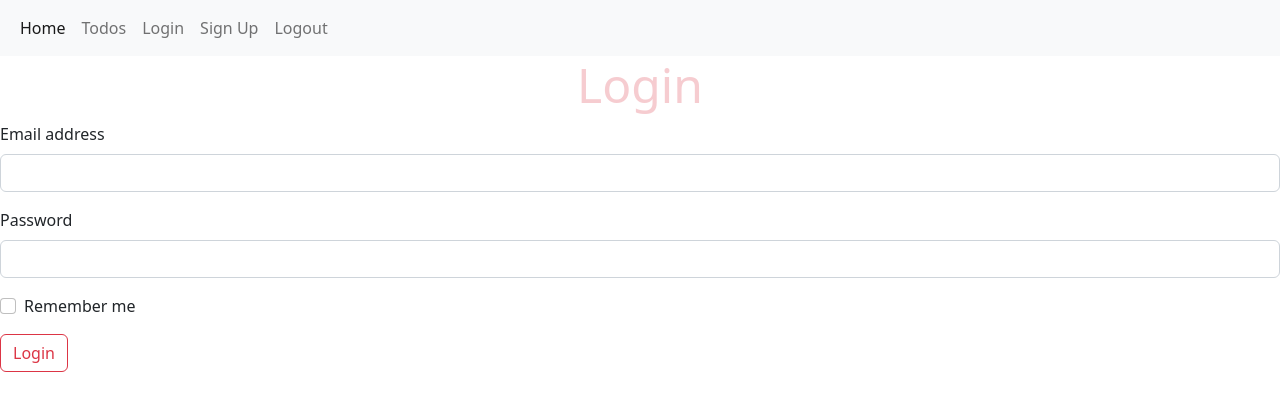
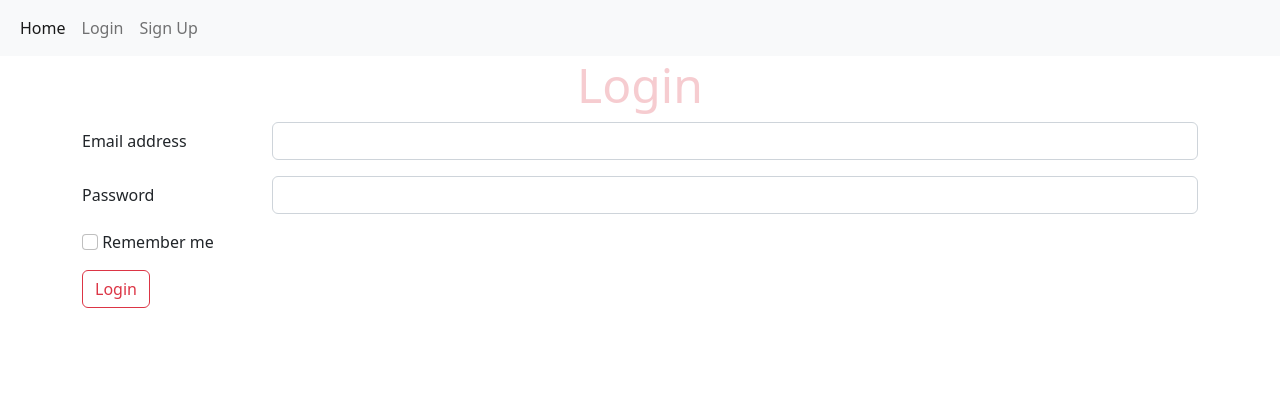
Before and after one commit to AlexanderOsetrov/todo-list-app, a Flask app: page /login in a window 1280 px wide. Shown: the top 411 px of the page. Run offline with Flask 2, Linux system fonts and the light colour scheme.

Commit message:
update templates update user model add sign up/login functionality

```diff
--- a/app.py
+++ b/app.py
@@ -1,9 +1,9 @@
-from flask import Flask, render_template
+from flask import Flask
 from flask_restful import Api
 from resources.item import Item, ItemList
 from db import db
 import os
-import json
+from flask_login import LoginManager
 
 
 def get_database_url():
@@ -11,18 +11,10 @@ def get_database_url():
     return data_base_url.replace("postgres", "postgresql")
 
 
-def get_app_version():
-    try:
-        with open("app_version.json", "r") as version_file:
-            version_json = json.loads(version_file.read())
-            return version_json.get('version', 'unknown')
-    except FileNotFoundError:
-        return "unknown"
-
-
 def create_app():
     flask_app = Flask(__name__, static_url_path='')
     flask_app.config['SQLALCHEMY_DATABASE_URI'] = get_database_url()
+    flask_app.config['SECRET_KEY'] = 'secret'
     flask_app.config['SQLALCHEMY_TRACK_MODIFICATIONS'] = False
     api = Api(flask_app)
     api.add_resource(ItemList, '/items', endpoint="items")
@@ -38,21 +30,19 @@ def create_app():
     def create_tables():
         db.create_all()
 
-    # @flask_app.route('/')
-    # def index():
-    #     todos = ItemList().get()
-    #     app_version = get_app_version()
-    #     return render_template('todos.html', todos=todos, app_version=app_version)
+    db.init_app(flask_app)
+    login_manager = LoginManager()
+    login_manager.login_view = 'auth.login'
+    login_manager.init_app(flask_app)
+    from models.user import User
+
+    @login_manager.user_loader
+    def load_user(user_id):
+        return User.query.get(int(user_id))
+
     return flask_app
 
 
-def init_db(flask_app):
-    db.init_app(flask_app)
-
-
-app = create_app()
-init_db(app)
-
-
 if __name__ == '__main__':
+    app = create_app()
     app.run(debug=True, port=443)
--- a/auth.py
+++ b/auth.py
@@ -1,4 +1,5 @@
 from flask import Blueprint, render_template, redirect, url_for, request, flash
+from flask_login import login_user, login_required, logout_user
 from db import db
 from werkzeug.security import generate_password_hash, check_password_hash
 from models.user import User
@@ -14,14 +15,14 @@ def login():
 
 @auth.route('/login', methods=['POST'])
 def login_post():
-    # login code goes here
     email = request.form.get('email')
     password = request.form.get('password')
     remember = True if request.form.get('remember') else False
     user = User.query.filter_by(email=email).first()
     if not user or not check_password_hash(user.password, password):
-        flash('Please check your login details and try again.')
+        flash('Wrong password or email!')
         return redirect(url_for('auth.login'))
+    login_user(user, remember=remember)
     return redirect(url_for('main.todos'))
 
 
@@ -37,6 +38,7 @@ def signup_post():
     password = request.form.get('password')
     user = User.query.filter_by(email=email).first()
     if user:
+        flash('Email address already exists!')
         return redirect(url_for('auth.signup'))
     new_user = User(email=email, name=name, password=generate_password_hash(password, method='sha256'))
     db.session.add(new_user)
@@ -45,5 +47,7 @@ def signup_post():
 
 
 @auth.route('/logout')
+@login_required
 def logout():
-    return 'Logout'
+    logout_user()
+    return redirect(url_for('main.index'))
--- a/models/item.py
+++ b/models/item.py
@@ -8,7 +8,6 @@ class ItemModel(db.Model):
     title = db.Column(db.String(80))
     completed = db.Column(db.Boolean)
     order = db.Column(db.Integer)
-
 
     def __init__(self, title, completed, order):
         self.title = title
--- a/resources/item.py
+++ b/resources/item.py
@@ -8,7 +8,7 @@ dictConfig({
     'version': 1,
     'formatters': {'default': {
         'format': '%(asctime)s\t[%(name)s.%(funcName)s:%(lineno)d.%(levelname)s]\t%(message)s',
-        'datefmt' : '%b %d %H:%M:%S'
+        'datefmt': '%b %d %H:%M:%S'
     }},
     'handlers': {
         'wsgi': {
--- a/templates/base.html
+++ b/templates/base.html
@@ -17,18 +17,27 @@
                             <li class="nav-item">
                                 <a class="nav-link active" aria-current="page" href="{{ url_for('main.index') }}">Home</a>
                             </li>
+                            {% if current_user.is_authenticated %}
                             <li class="nav-item">
                                 <a class="nav-link" href="{{ url_for('main.todos') }}">Todos</a>
                             </li>
+                            {% endif %}
                             <li class="nav-item">
                                 <a class="nav-link" href="{{ url_for('auth.login') }}">Login</a>
                             </li>
                             <li class="nav-item">
                                 <a class="nav-link" href="{{ url_for('auth.signup') }}">Sign Up</a>
                             </li>
+                            {% if current_user.is_authenticated %}
                             <li class="nav-item">
                                 <a class="nav-link" href="{{ url_for('auth.logout') }}">Logout</a>
                             </li>
+                            {% endif %}
+                            {% if current_user.is_authenticated %}
+                            <li class="nav-item">
+                                <a class="nav-link link-danger">Hi, {{ current_user.name }}!</a>
+                            </li>
+                            {% endif %}
                         </ul>
                     </div>
                 </div>
--- a/templates/login.html
+++ b/templates/login.html
@@ -1,26 +1,30 @@
 {% extends "base.html" %}
 
 {% block content %}
-<div class="column is-4 is-offset-4">
+<div class="container-sm">
     <h3 class="display-5 text-danger text-opacity-25 text-center">Login</h3>
     <div>
         {% with messages = get_flashed_messages() %}
         {% if messages %}
-        <div class="notification is-danger">
+        <div class="alert alert-danger" role="alert">
             {{ messages[0] }}
         </div>
         {% endif %}
         {% endwith %}
         <form method="POST" action="/login">
-            <div class="mb-3">
-                <label for="InputEmail" class="form-label">Email address</label>
-                <input type="email" class="form-control" name="email" id="InputEmail">
+            <div class="mb-3 row">
+                <label for="InputEmail" class="col-sm-2 col-form-label">Email address</label>
+                <div class="col-sm-10">
+                    <input type="email" class="form-control" name="email" id="InputEmail">
+                </div>
+            </div>
+            <div class="mb-3 row">
+                <label for="InputPassword" class="col-sm-2 col-form-label">Password</label>
+                <div class="col-sm-10">
+                    <input type="password" name="password" class="form-control" id="InputPassword">
+                </div>
             </div>
             <div class="mb-3">
-                <label for="InputPassword" class="form-label">Password</label>
-                <input type="password" class="form-control" id="InputPassword">
-            </div>
-            <div class="mb-3 form-check">
                 <input type="checkbox" name="remember" class="form-check-input" id="rememberCheck">
                 <label class="form-check-label" for="rememberCheck">Remember me</label>
             </div>
```
Also changed, not shown: main.py (+13 -3 lines), models/user.py (+7 -0 lines), templates/signup.html (+18 -14 lines).
